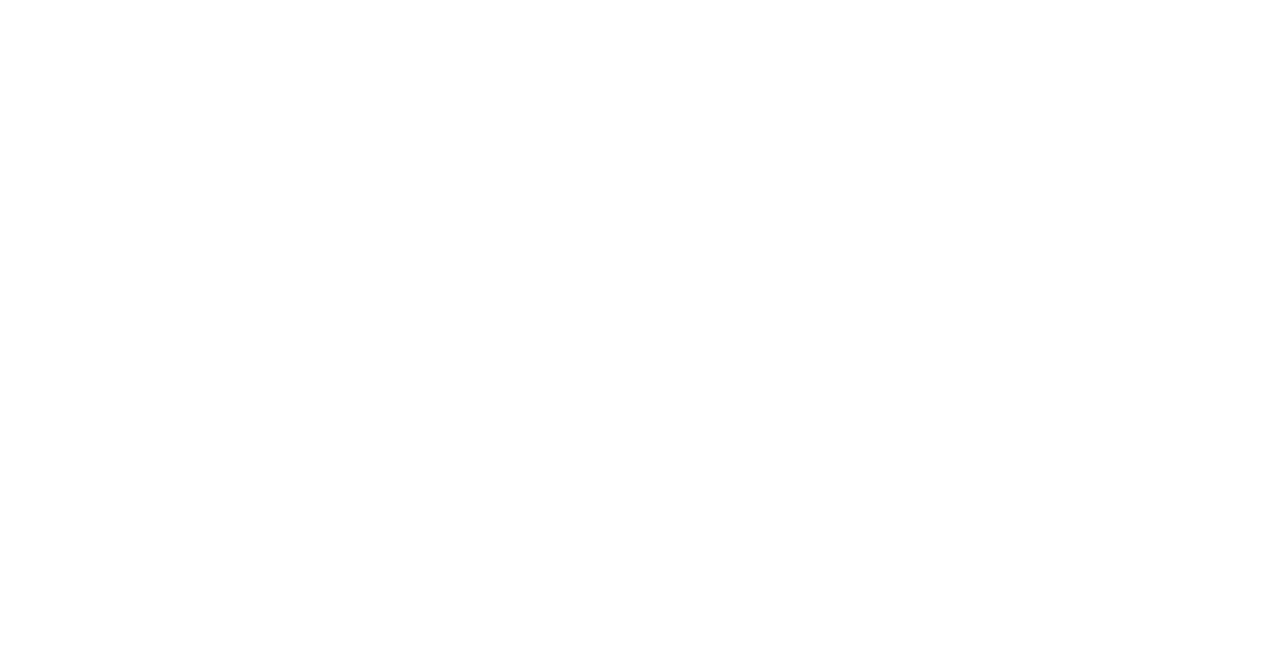
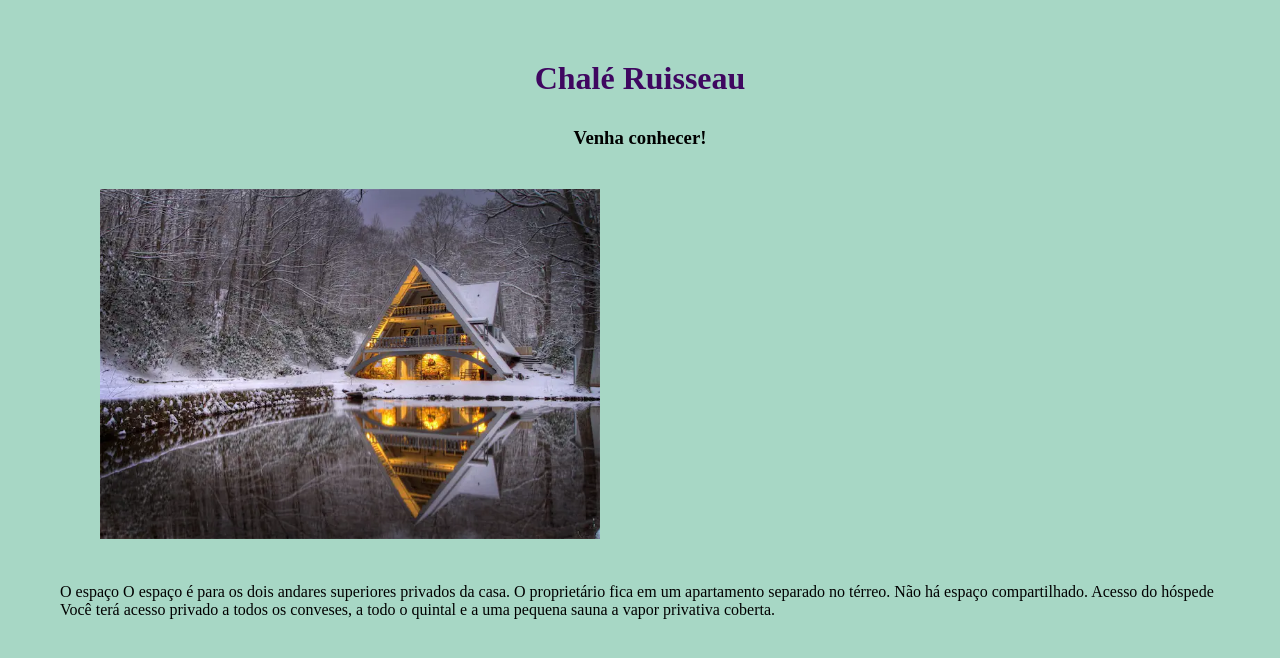
Before and after one commit to julialgalvao/checkpointHTML, a plain HTML site: page index.html in a window 1280 px wide. Drawn offline with Linux system fonts and the light colour scheme.

Commit message:
ideias já em andamento!

```diff
--- /dev/null
+++ b/Assests/css/styles.css
@@ -0,0 +1,15 @@
+*{
+    margin: 10px;
+    padding: 10px;
+    box-sizing: 200px;
+}
+
+h1 {
+    color: rgb(63, 7, 96);
+    text-align: center;
+}
+
+h3 {
+text-align: center;
+
+}
--- a/index.html
+++ b/index.html
@@ -1,12 +1,42 @@
 <!DOCTYPE html>
-<html lang="en">
+<html lang="pt-BR">
 <head>
+    <!-- icone da aba -->
+    <link rel="shortcut icon" href="./Assests/imags/home-solid-24.png" type="imags/png">
+
     <meta charset="UTF-8">
-    <meta http-equiv="X-UA-Compatible" content="IE=edge">
     <meta name="viewport" content="width=device-width, initial-scale=1.0">
-    <title>Document</title>
+
+    <title>Airbnb: Chalé Ruisseau</title>
+
+    <link rel="stylesheet" href="./Assests/css/styles.css">
+<style>
+body {
+    background-color: #a7d7c5;
+}
+</style>
 </head>
 <body>
+<!-- título da pagina -->
+    <h1>Chalé Ruisseau</h1>
+    <h3>Venha conhecer!</h3>
+
+
+<background-color></background-color>
+
+<!-- DEIXAR TODAS AS IMGS DO MESMO TAMANHO! -->
+<img src="./Assests/imags/casa.jpg" alt="Imagem da casa com neve" height="350" width="500">
+
+
+<p>
+    O espaço
+    O espaço é para os dois andares superiores privados da casa. O proprietário fica em um apartamento separado no térreo. Não há espaço compartilhado.
+    Acesso do hóspede
+    Você terá acesso privado a todos os conveses, a todo o quintal e a uma pequena sauna a vapor privativa coberta.
+
+</p>
+
+
 
 </body>
 </html>
```
Also changed, not shown: Assests/imags/0f9ff0e0-7366-4a01-b78f-d10c13e41670.webp (added), Assests/imags/45379ebf-1490-43e0-ab3c-194c79c171ad.webp (added), Assests/imags/51c9c1fa-dd04-424d-a261-d81c5f5c271f.webp (added), Assests/imags/64397b9d-d6cf-41e6-b999-43cf06189628.webp (added), Assests/imags/6d3dd756-e095-43fa-8aee-9540dd7a01b4.webp (added), Assests/imags/7b2daf68-7f9d-4323-8f2b-16f67c094317.webp (added), Assests/imags/7b8050ec-d17a-425e-89a6-9984a38151a4.webp (added), Assests/imags/cachoeira.jpg (added), Assests/imags/casa.jpg (added), Assests/imags/casasemneve.jpg (added), Assests/imags/cd8b5e98-54bc-4a35-8ac6-dade0373a27f.webp (added), Assests/imags/e4962eb8-8cc8-4b80-810d-4c888189d65b.webp (added), Assests/imags/f0a11b64-b1a2-4c0d-8ea8-ad471401e8a2.webp (added), Assests/imags/home-solid-24.png (added).
